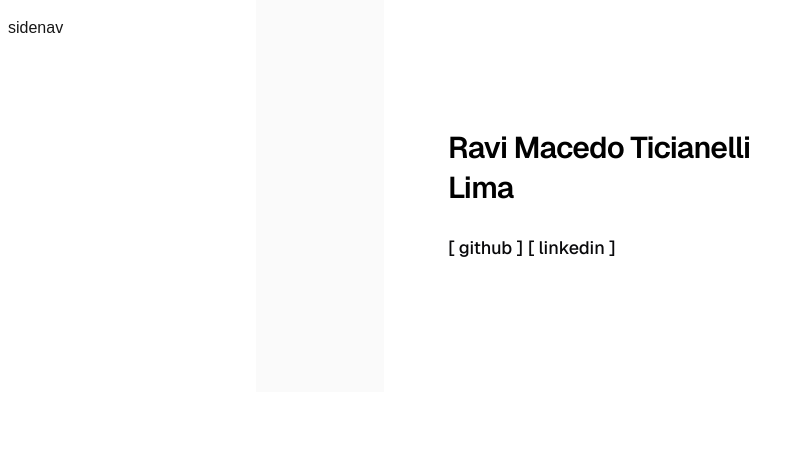
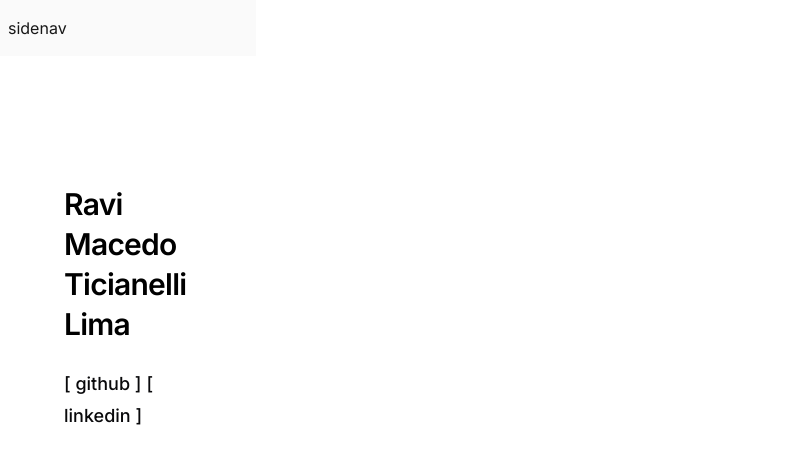
Before and after one commit to rvvtici/portfolio, a Next.js app: page / in a window 1280 px wide. Shown: the top 464 px of the page, without its empty margins (0-804 px from the left). Built offline with nearby package versions, Linux system fonts and the light colour scheme.

Commit message:
sidebar into home page

```diff
--- /dev/null
+++ b/app/fonts.ts
@@ -0,0 +1,3 @@
+import { Inter } from 'next/font/google';
+
+export const inter = Inter({ subsets: ['latin'] });
--- a/app/layout.tsx
+++ b/app/layout.tsx
@@ -1,22 +1,9 @@
 import type { Metadata } from "next";
-import { Geist, Geist_Mono } from "next/font/google";
+import { Geist } from "next/font/google";
+import { Inter } from "next/font/google";
 import "./globals.css";
 import SideNav from "./sidenav";
-
-const geistSans = Geist({
-  variable: "--font-geist-sans",
-  subsets: ["latin"],
-});
-
-const geistMono = Geist_Mono({
-  variable: "--font-geist-mono",
-  subsets: ["latin"],
-});
-
-export const metadata: Metadata = {
-  title: "Create Next App",
-  description: "Generated by create next app",
-};
+import { inter } from '@/app/fonts';
 
 export default function RootLayout({
   children,
@@ -24,9 +11,10 @@ export default function RootLayout({
   children: React.ReactNode;
 }>) {
   return (
-    <html lang="en">
-      <body
-        className={`${geistSans.variable} ${geistMono.variable} antialiased`}
+    <html lang="pt-br">
+      <body className={`${inter.className} antialiased`}>{children}</body>
+      {/* <body
+        className={`${inter.className} antialiased`}
       >
         <div className="flex h-screen flex-col md:flex-row md:overflow-hidden">
           <div className="w-full flex-none md:w-64">
@@ -34,7 +22,7 @@ export default function RootLayout({
           </div>
           <div className="flex-grow md:overflow-y-auto">{children}</div>
         </div>
-      </body>
+      </body> */}
     </html>
   );
 }
--- a/app/page.tsx
+++ b/app/page.tsx
@@ -1,8 +1,14 @@
 import Image from "next/image";
+import SideNav from "./sidenav";
 
 export default function Home() {
   return (
+    <div className="flex-grow h-screen flex-col md:flex-row md:overflow-y-auto">
+      <div className="w-full flex-none md:w-64">
         <div className="flex flex-col flex-1 items-center justify-center bg-zinc-50 font-sans dark:bg-black">
+          <div className="w-full flex-none md:w-64">
+            <SideNav />
+          </div>
             <main className="flex flex-1 w-full max-w-3xl flex-col items-center justify-between py-32 px-16 bg-white dark:bg-black sm:items-start">
               <div className="flex flex-col items-center gap-6 text-center sm:items-start sm:text-left">
                 <h1 className="max-w-xs text-3xl font-semibold leading-10 tracking-tight text-black dark:text-zinc-50">
@@ -26,5 +32,7 @@ export default function Home() {
               </div>
             </main>
           </div>
+        </div>
+      </div>
   );
 }
```
Lines whose indentation alone changed are shown as unchanged.
